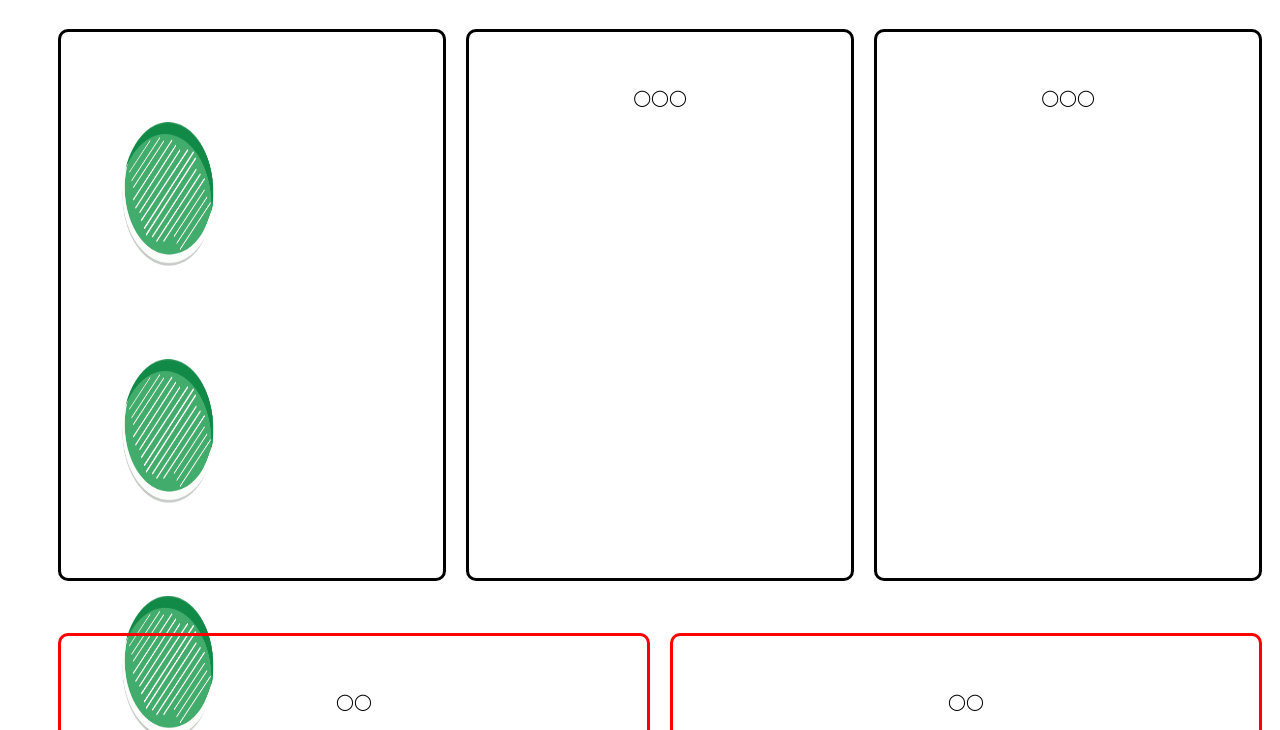
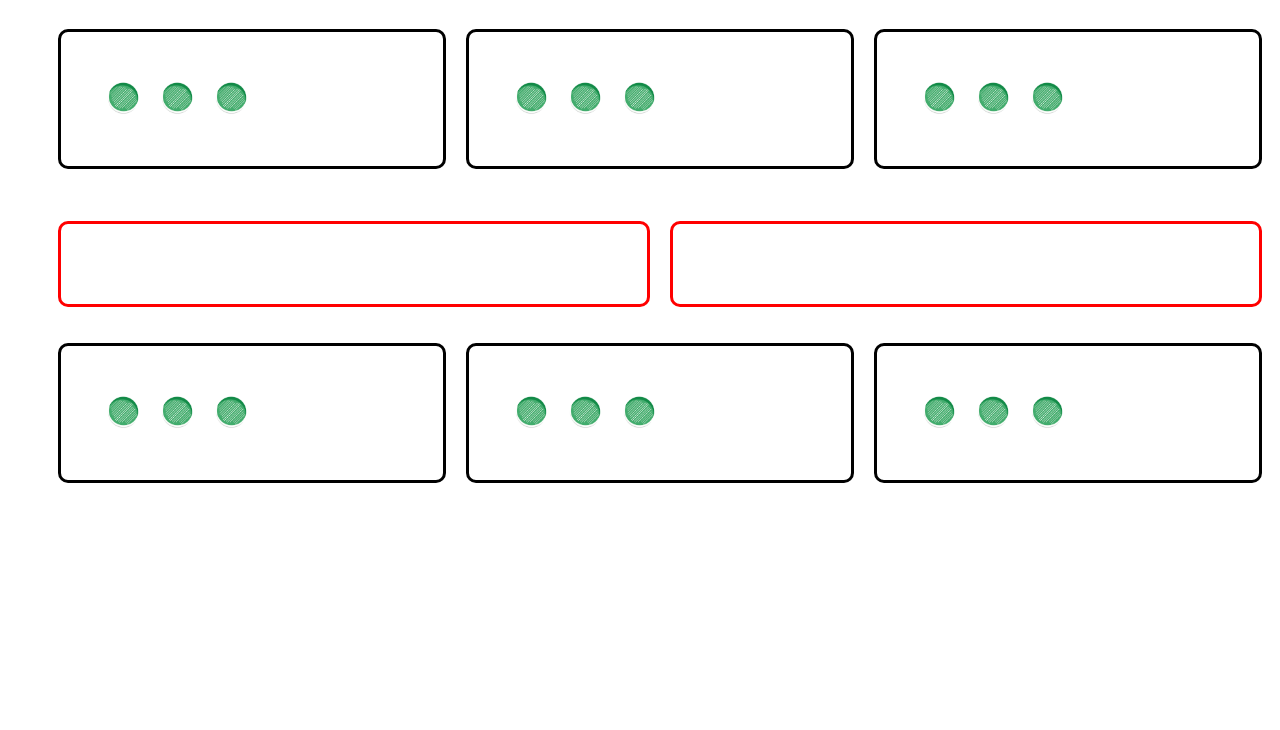
Before and after one commit to haruto0/mancala, a plain HTML site: page index.html in a window 1280 px wide. Shown: the part 70-800 px from the top of the page. Drawn offline with Linux system fonts and the light colour scheme.

Commit message:
ADD:img of green stone

```diff
--- a/index.html
+++ b/index.html
@@ -12,15 +12,19 @@
 	<table>
 		<ul>
             <li>
-                <img src="img/065160.png" alt="text" width="50%" height="50%" />
-                <img src="img/065160.png" alt="text" width="50%" height="50%" />
-                <img src="img/065160.png" alt="text" width="50%" height="50%" />
+                <img src="img/065160.png" alt="text" width="50" height="50" >
+                <img src="img/065160.png" alt="text" width="50" height="50" >
+                <img src="img/065160.png" alt="text" width="50" height="50" >
             </li>
 			<li>
-				<p>◯◯◯</p>
+				<img src="img/065160.png" alt="text" width="50" height="50" >
+				<img src="img/065160.png" alt="text" width="50" height="50" >
+				<img src="img/065160.png" alt="text" width="50" height="50" >
 			</li>
 			<li>
-				<p>◯◯◯</p>
+				<img src="img/065160.png" alt="text" width="50" height="50" >
+				<img src="img/065160.png" alt="text" width="50" height="50" >
+				<img src="img/065160.png" alt="text" width="50" height="50" >
 			</li>
 		</ul>
 	</table>
@@ -28,10 +32,8 @@
 <div id="box_again">
 	<ul>
 		<li>
-			<p>◯◯</p>
 		</li>
 		<li>
-			<p>◯◯</p>
 		</li>
 	</ul>
 </div>
@@ -39,13 +41,19 @@
 	<table>
 		<ul>
 			<li>
-				<p>◯◯◯</p>
+				<img src="img/065160.png" alt="text" width="50" height="50" >
+				<img src="img/065160.png" alt="text" width="50" height="50" >
+				<img src="img/065160.png" alt="text" width="50" height="50" >
 			</li>
 			<li>
-				<p>◯◯◯</p>
+				<img src="img/065160.png" alt="text" width="50" height="50" >
+				<img src="img/065160.png" alt="text" width="50" height="50" >
+				<img src="img/065160.png" alt="text" width="50" height="50" >
 			</li>
 			<li>
-				<p>◯◯◯</p>
+				<img src="img/065160.png" alt="text" width="50" height="50" >
+				<img src="img/065160.png" alt="text" width="50" height="50" >
+				<img src="img/065160.png" alt="text" width="50" height="50" >
 			</li>
 		</ul>
 	</table>
```
Also changed, not shown: move.js (added, +12 -0 lines).
